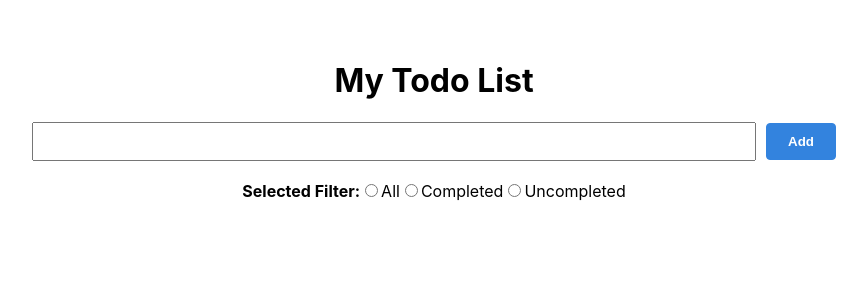
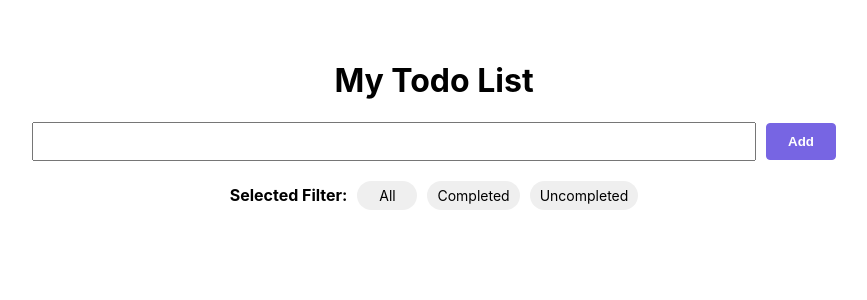
Before and after one commit to babybunn/todo-app-react, a React (Create React App) app: page / in a window 1280 px wide. Shown: the top 300 px of the page, without its empty margins (206-1073 px from the left). Built offline with nearby package versions, Linux system fonts and the light colour scheme.

Commit message:
change filter styling to pills :sparkles:

```diff
--- a/src/components/Form.js
+++ b/src/components/Form.js
@@ -34,7 +34,7 @@ const Form = ({setInputText, todos, setTodos, inputText, setStatus}) => {
                 <button onClick={submitFormHandler} type="submit">Add</button>
             </form>
             <ul className="filters">
-            <li><strong>Selected Filter: </strong></li>
+            <li className="filter-item"><strong>Selected Filter: </strong></li>
             {filterOptions.map((value, index) => {
                 return <li className="filter-item" key={index}><input onChange={filterHandlder} type="radio" name="filter" value={value} id={`input_filter_${value}`} /><label htmlFor={`input_filter_${value}`}>{value}</label></li>
             })}
--- a/src/index.css
+++ b/src/index.css
@@ -16,21 +16,6 @@ code {
   padding: 40px;
 }
 
-.filters {
-  display: flex;
-  list-style: none;
-  justify-content: center;
-  padding: 0;
-  margin: 20px 0;
-}
-
-.filter-item {
-  position: relative;
-}
-
-.filter-item label {
-  text-transform: capitalize;
-}
 
 li.todo-item.completed .todo-txt {
   text-decoration: line-through;
@@ -72,7 +57,7 @@ li.todo-item.completed .todo-txt {
 }
 
 .btn-complete {
-  background-color: #3383de;
+  background-color: #7765E3;
   color: #FFF;
   min-width: 120px;
 }
@@ -92,9 +77,42 @@ form  .form-control {
 form button {
   width: 70px;
   padding: 10px 15px;
-  border: 1px solid #3383de;
-  background-color: #3383de;
+  border: 1px solid #7765E3;
+  background-color: #7765E3;
   font-weight: bold;
   color: #fff;
   border-radius: 4px;
 }
+
+.filters {
+  display: flex;
+  list-style: none;
+  justify-content: center;
+  align-items: center;
+  padding: 0;
+  margin: 20px 0;
+}
+
+.filter-item:not(:last-child) {
+  margin-right: 10px;
+}
+
+.filter-item label {
+  text-transform: capitalize;
+  padding: 6px 10px;
+  display: inline-block;
+  background-color: #efefef;
+  border-radius: 50px;
+  font-size: 14px;
+  min-width: 40px;
+}
+
+.filter-item input[type="radio"] {
+  position: absolute;
+  left: -100%;
+}
+
+.filter-item input[type="radio"]:checked + label {
+  background-color: #7765E3;
+  color: #fff;
+}
```
